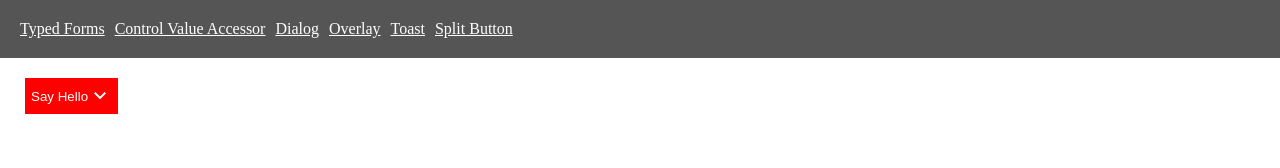
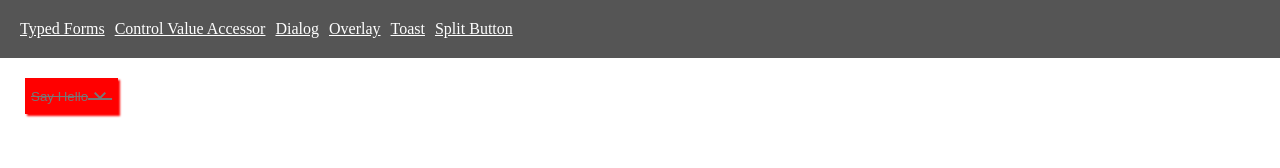
Before and after one commit to teebee78/ng14, an Angular app: page /split-button in a window 1280 px wide. Shown: the top 168 px of the page. Built offline with nearby package versions, Linux system fonts and the light colour scheme.

Commit message:
start of disabled

```diff
--- a/src/app/split-button-demo/split-button-demo.component.html
+++ b/src/app/split-button-demo/split-button-demo.component.html
@@ -1,4 +1,4 @@
-<app-split-button type="primary">
+<app-split-button type="primary" [disabled]="true">
 
     <ng-template splitButtonDefaultAction>
         <button (click)="onPrimrayAction()">Say Hello</button>
--- a/src/app/split-button/split-button/split-button.component.html
+++ b/src/app/split-button/split-button/split-button.component.html
@@ -1,4 +1,4 @@
-<div #origin cdkOverlayOrigin [ngClass]="type">
+<div #origin cdkOverlayOrigin [ngClass]="[type + (disabled ? ' disabled' : '')]">
     <ng-container *ngTemplateOutlet="defaultAction.template"></ng-container>
     <!-- <div (click)="onPrimaryAction()">Primary Action</div> -->
     <span (click)="isExpanded = !isExpanded" class="material-symbols-outlined">
--- a/src/app/split-button/split-button/split-button.component.scss
+++ b/src/app/split-button/split-button/split-button.component.scss
@@ -8,6 +8,7 @@ $padding: 5px;
         border: 1px solid #777777;
         padding: $padding;
         background-color: white;
+        box-shadow: 2px 2px 2px #777777;
 
         ::ng-deep button {
             border: 0;
@@ -19,6 +20,12 @@ $padding: 5px;
             background-color: $primary;
             border-color: $primary;
             color: white;
+            box-shadow: 2px 2px 2px $primary;
+        }
+
+        &.disabled {
+            text-decoration: line-through;
+            color: #777777;
         }
     }
 }
@@ -31,6 +38,7 @@ $padding: 5px;
     border-left: 1px solid black;
     border-right: 1px solid black;
     border-bottom: 1px solid black;
+    box-shadow: 2px 2px 2px #777777;
 
     align-items: stretch;
 
@@ -46,6 +54,8 @@ $padding: 5px;
 
     &.primary {
         color: $primary;
+        border-color: $primary;
+        box-shadow: 2px 2px 2px $primary;
 
         button:hover {
             // border-color: $primary;
--- a/src/app/split-button/split-button/split-button.component.ts
+++ b/src/app/split-button/split-button/split-button.component.ts
@@ -1,4 +1,4 @@
-import { ContentChild, Input } from '@angular/core';
+import { ContentChild, HostBinding, HostListener, Input } from '@angular/core';
 import { ContentChildren } from '@angular/core';
 import { ChangeDetectionStrategy } from '@angular/core';
 import { AfterContentInit } from '@angular/core';
@@ -17,6 +17,9 @@ export class SplitButtonComponent implements OnInit, AfterContentInit {
 
   @Input()
   public type: 'primary' | '' = '';
+
+  @Input()
+  public disabled = false;
 
   public isExpanded = false;
 
```
